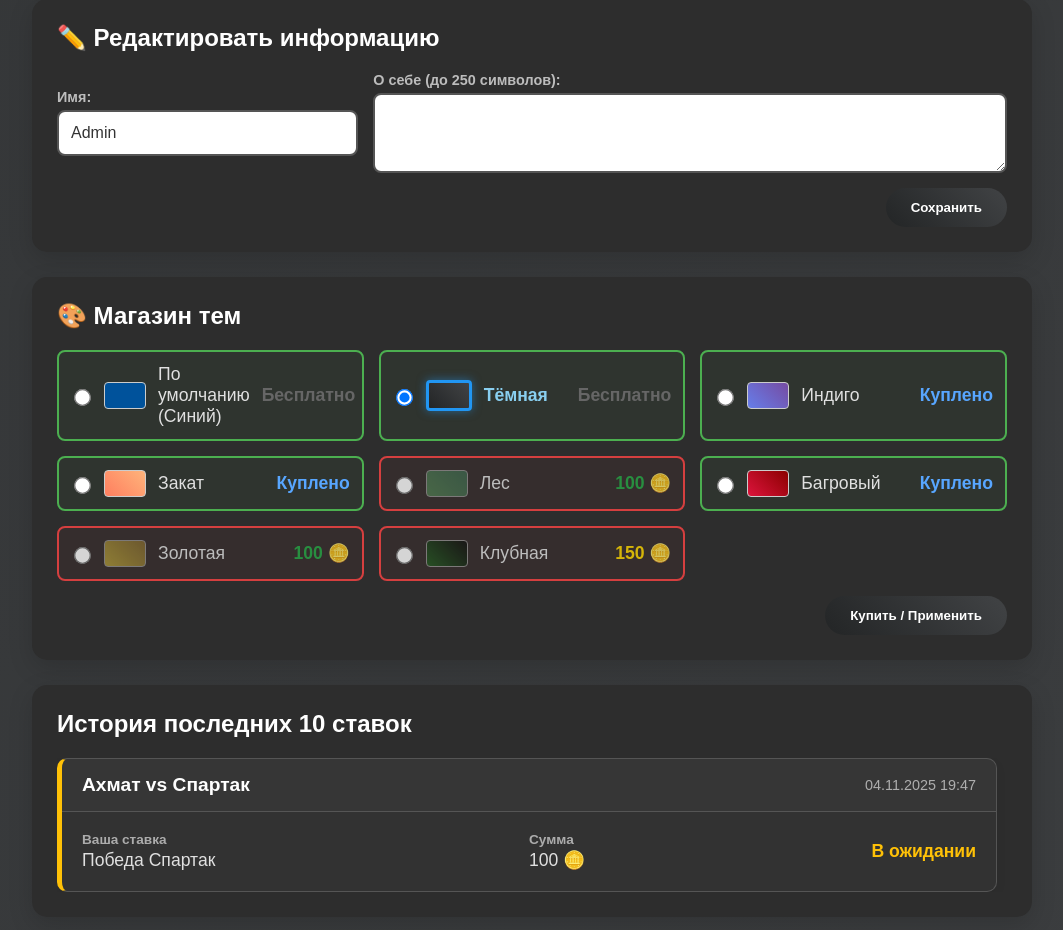
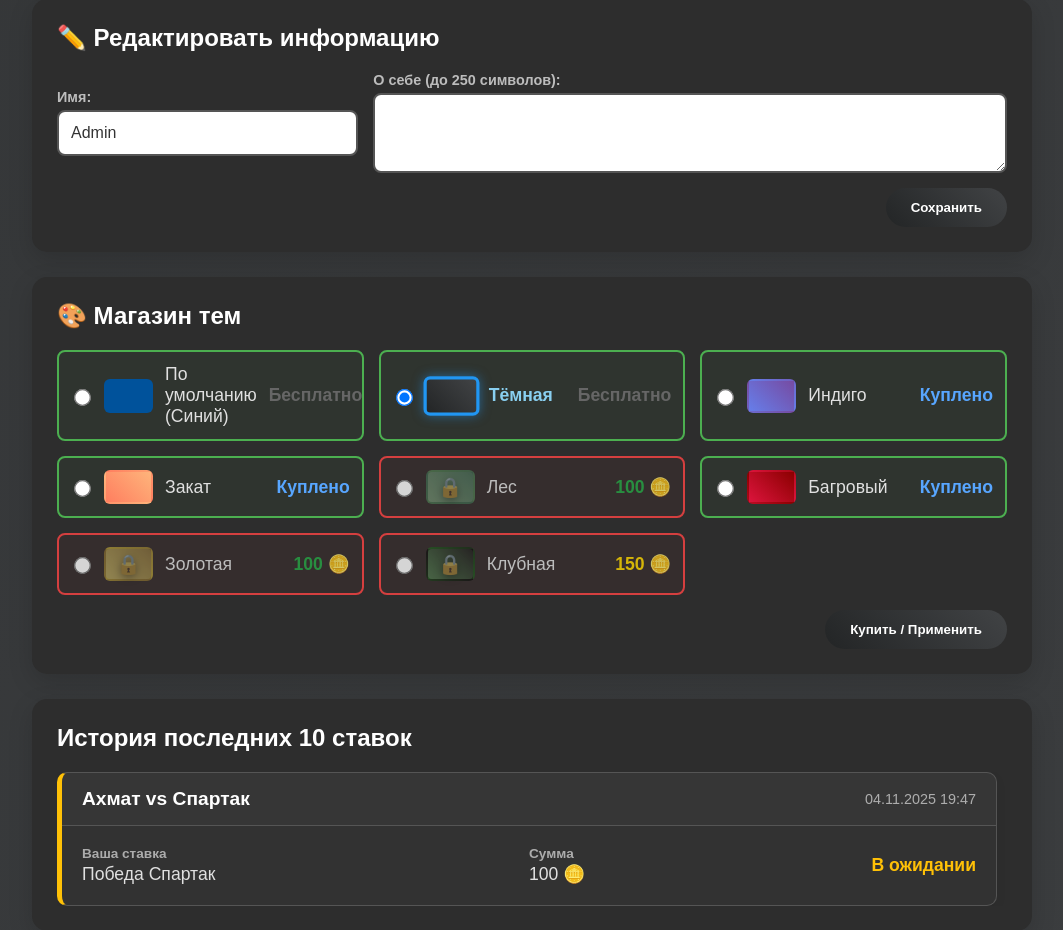
Before and after one commit to Kilmb/web, a Flask app: page /profile in a window 1280 px wide. Shown: the part 616-1546 px from the top of the page, without its empty margins (108-1171 px from the left). Run offline with Flask 3, Linux system fonts and the light colour scheme; a user stored in the database is signed in; data comes from the database, SQL or seed files in the repository; data that the repository does not hold is empty.

Commit message:
Update profile.css

```diff
--- a/static/css/profile.css
+++ b/static/css/profile.css
@@ -257,6 +257,7 @@ body:not(.theme-dark) .stat-item {
     border: 2px solid var(--border-color);
     transition: all 0.3s ease;
     background: rgba(128, 128, 128, 0.05);
+    position: relative;
 }
 /* Специфично для светлой темы */
 body:not(.theme-dark) .theme-option {
@@ -335,7 +336,7 @@ body:not(.theme-dark) .theme-option:hover {
 .preview-forest { background: linear-gradient(45deg, #4CAF50, #2E8B57); }
 .preview-crimson { background: linear-gradient(45deg, #DC143C, #8B0000); }
 .preview-dark { background: linear-gradient(45deg, #232526, #414345); }
-.preview-gold { background: linear-gradient(45deg, #FFD700, #B8860B); } /* НОВЫЙ */
+.preview-gold { background: linear-gradient(45deg, #FFD700, #B8860B); }
 .preview-club { background: linear-gradient(45deg, var(--club-color-1, #ccc), var(--club-color-2, #aaa)); }
 
 
@@ -494,6 +495,249 @@ body:not(.theme-dark) .no-bets {
 }
 
 /* ===============================================
+            ПРЕДПРОСМОТР ТЕМ (ВКЛЮЧАЯ НЕДОСТУПНЫЕ)
+===============================================
+*/
+
+/* Общие стили для всех тем в предпросмотре */
+.theme-option {
+    position: relative;
+    cursor: pointer;
+    transition: all 0.3s ease;
+}
+
+/* Индикатор предпросмотра для ВСЕХ тем */
+.theme-option::before {
+    content: '👀 Наведите для предпросмотра';
+    position: absolute;
+    top: -30px;
+    left: 50%;
+    transform: translateX(-50%) translateY(10px);
+    background: var(--card-bg);
+    color: var(--text-color);
+    padding: 6px 12px;
+    border-radius: 6px;
+    font-size: 0.75rem;
+    white-space: nowrap;
+    border: 1px solid var(--border-color);
+    box-shadow: 0 4px 12px rgba(0,0,0,0.15);
+    opacity: 0;
+    transition: all 0.3s ease;
+    z-index: 100;
+    pointer-events: none;
+}
+
+.theme-option:hover::before {
+    opacity: 1;
+    transform: translateX(-50%) translateY(0);
+}
+
+/* Стили при наведении для ВСЕХ тем */
+.theme-option:hover {
+    transform: translateY(-2px);
+    box-shadow: 0 6px 20px rgba(0,0,0,0.15);
+    z-index: 5;
+}
+
+.theme-option:hover .theme-preview {
+    transform: scale(1.15);
+    box-shadow: 0 4px 15px rgba(0,0,0,0.25);
+}
+
+/* Усиленная подсветка для купленных тем при наведении */
+.theme-option.owned:hover {
+    border-color: #4CAF50 !important;
+    background: linear-gradient(135deg, rgba(76, 175, 80, 0.1), rgba(76, 175, 80, 0.05));
+}
+
+/* Стили для непокупных тем при наведении */
+.theme-option.not-owned:hover {
+    border-color: #ff6b6b !important;
+    background: linear-gradient(135deg, rgba(255, 107, 107, 0.1), rgba(255, 107, 107, 0.05));
+}
+
+/* Индикатор статуса для непокупных тем */
+.theme-option.not-owned::after {
+    content: '🔒 Требует покупки';
+    position: absolute;
+    bottom: -25px;
+    left: 50%;
+    transform: translateX(-50%) translateY(10px);
+    background: #ff4444;
+    color: white;
+    padding: 4px 8px;
+    border-radius: 4px;
+    font-size: 0.7rem;
+    white-space: nowrap;
+    opacity: 0;
+    transition: all 0.3s ease;
+    z-index: 100;
+    pointer-events: none;
+}
+
+.theme-option.not-owned:hover::after {
+    opacity: 1;
+    transform: translateX(-50%) translateY(0);
+}
+
+/* Стили для превью тем */
+.theme-preview {
+    width: 45px;
+    height: 30px;
+    border-radius: 6px;
+    border: 2px solid transparent;
+    flex-shrink: 0;
+    transition: all 0.3s ease;
+    position: relative;
+}
+
+/* Эффект блокировки для непокупных тем */
+.theme-option.not-owned .theme-preview::before {
+    content: '';
+    position: absolute;
+    top: 0;
+    left: 0;
+    right: 0;
+    bottom: 0;
+    background: linear-gradient(45deg, rgba(255,255,255,0.3) 0%, rgba(255,255,255,0.1) 100%);
+    border-radius: 4px;
+    z-index: 1;
+}
+
+.theme-option.not-owned .theme-preview::after {
+    content: '🔒';
+    position: absolute;
+    top: 50%;
+    left: 50%;
+    transform: translate(-50%, -50%);
+    font-size: 1.2rem;
+    filter: drop-shadow(0 2px 4px rgba(0,0,0,0.5));
+    z-index: 2;
+}
+
+/* Улучшенные стили для выбранной темы */
+.theme-option input[type="radio"]:checked + .theme-preview {
+    border: 3px solid #2196F3;
+    box-shadow: 0 0 15px rgba(33, 150, 243, 0.6);
+    transform: scale(1.1);
+}
+
+/* Стили для текстовых меток */
+.theme-label {
+    position: relative;
+    font-size: 1.1em;
+    flex-grow: 1;
+    color: var(--text-color);
+    transition: color 0.3s ease;
+}
+
+.theme-option:hover .theme-label {
+    font-weight: bold;
+    color: var(--link-color);
+}
+
+/* Стили для стоимости */
+.theme-cost {
+    transition: all 0.3s ease;
+}
+
+.theme-option:hover .theme-cost.premium {
+    color: #FFD700;
+    transform: scale(1.1);
+    font-weight: bold;
+}
+
+.theme-option:hover .theme-cost.free {
+    color: #28a745;
+    font-weight: bold;
+}
+
+.theme-option:hover .theme-cost.purchased {
+    color: #4CAF50;
+    transform: scale(1.1);
+}
+
+/* Стили для статусов тем */
+.theme-option.owned {
+    border-color: #4CAF50 !important;
+    background-color: rgba(76, 175, 80, 0.05);
+}
+
+.theme-option.not-owned {
+    border-color: #ff4444 !important;
+    background-color: rgba(255, 68, 68, 0.05);
+    opacity: 0.8;
+}
+
+.owned-badge {
+    position: absolute;
+    top: 8px;
+    right: 8px;
+    background: #4CAF50;
+    color: white;
+    padding: 2px 8px;
+    border-radius: 12px;
+    font-size: 0.75rem;
+    font-weight: bold;
+}
+
+.theme-status {
+    display: block;
+    margin-top: 5px;
+    font-size: 0.8rem;
+    font-weight: bold;
+}
+
+.theme-cost.purchased {
+    color: #4CAF50;
+    font-weight: bold;
+}
+
+.theme-cost.free {
+    color: #666;
+}
+
+.theme-cost.premium {
+    color: #FFD700;
+    font-weight: bold;
+}
+
+/* Подсветка активной темы */
+.theme-option input[type="radio"]:checked + .theme-preview {
+    border: 3px solid #2196F3;
+    box-shadow: 0 0 10px rgba(33, 150, 243, 0.5);
+}
+
+/* Стили для непокупных тем */
+.theme-option.not-owned .theme-preview {
+    opacity: 0.6;
+    filter: grayscale(30%);
+}
+
+.theme-option.not-owned input[type="radio"] {
+    cursor: not-allowed;
+}
+
+/* Адаптивность для мобильных устройств */
+@media (max-width: 768px) {
+    .theme-option::before {
+        top: -35px;
+        font-size: 0.7rem;
+        padding: 4px 8px;
+    }
+
+    .theme-option.not-owned::after {
+        bottom: -30px;
+        font-size: 0.65rem;
+    }
+
+    .theme-preview {
+        width: 35px;
+        height: 25px;
+    }
+}
+
+/* ===============================================
             АДАПТИВНОСТЬ
 ===============================================
 */
@@ -580,67 +824,3 @@ body:not(.theme-dark) .no-bets {
         height: 120px;
     }
 }
-/* Стили для статусов тем */
-.theme-option.owned {
-    border-color: #4CAF50 !important;
-    background-color: rgba(76, 175, 80, 0.05);
-}
-
-.theme-option.not-owned {
-    border-color: #ff4444 !important;
-    background-color: rgba(255, 68, 68, 0.05);
-    opacity: 0.8;
-}
-
-.owned-badge {
-    position: absolute;
-    top: 8px;
-    right: 8px;
-    background: #4CAF50;
-    color: white;
-    padding: 2px 8px;
-    border-radius: 12px;
-    font-size: 0.75rem;
-    font-weight: bold;
-}
-
-.theme-status {
-    display: block;
-    margin-top: 5px;
-    font-size: 0.8rem;
-    font-weight: bold;
-}
-
-.theme-cost.purchased {
-    color: #4CAF50;
-    font-weight: bold;
-}
-
-.theme-cost.free {
-    color: #666;
-}
-
-.theme-cost.premium {
-    color: #FFD700;
-    font-weight: bold;
-}
-
-/* Подсветка активной темы */
-.theme-option input[type="radio"]:checked + .theme-preview {
-    border: 3px solid #2196F3;
-    box-shadow: 0 0 10px rgba(33, 150, 243, 0.5);
-}
-
-/* Стили для непокупных тем */
-.theme-option.not-owned .theme-preview {
-    opacity: 0.6;
-    filter: grayscale(30%);
-}
-
-.theme-option.not-owned {
-    cursor: not-allowed;
-}
-
-.theme-option.not-owned input[type="radio"] {
-    cursor: not-allowed;
-}
```
